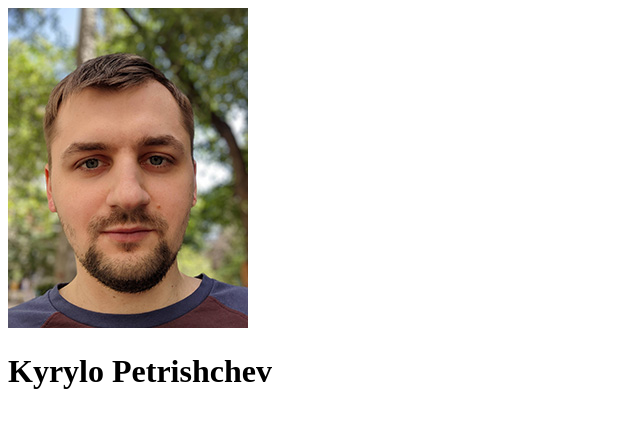
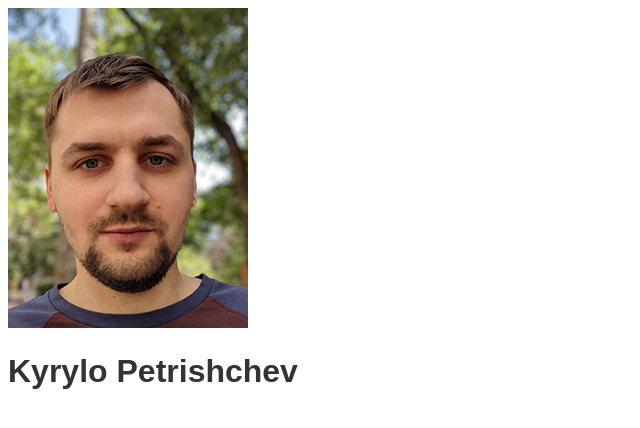
Before and after one commit to ferka123/rsschool-cv, a plain HTML site: page index.html in a window 1280 px wide. Shown: the whole page, without its empty margins (0-640 px from the left). Drawn offline with Linux system fonts and the light colour scheme.

Commit message:
fix: class name

```diff
--- a/style.css
+++ b/style.css
@@ -2,7 +2,7 @@
     justify-content: center;
 }
 
-.portrait {
+.cv-name {
     font-family: "Arial", sans-serif;
     color: #333333;
     justify-content: center;
```
